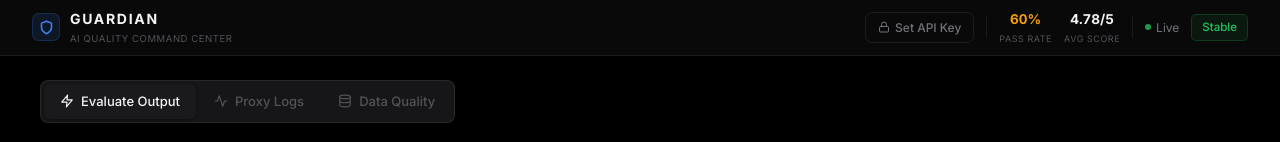
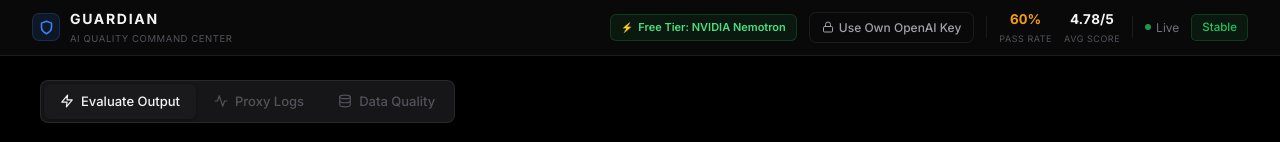
Before and after one commit to Mayank-Chaudhary-011/GUARDIAN, a React (Vite) app in the folder frontend/: page / in a window 1280 px wide. Both pictures are taken after a click on the button "Launch Command Center". Shown: the top 142 px of the page. Built offline with nearby package versions, Linux system fonts and the light colour scheme; no server answers.

Commit message:
feat(ui): free NVIDIA Nemotron default badge and browser-only OpenAI key setup modal

```diff
--- a/frontend/src/components/Header.jsx
+++ b/frontend/src/components/Header.jsx
@@ -77,23 +77,37 @@
 
         {/* Right side stats & BYOK key control */}
         <div className="app-header-controls">
+          {/* Default Engine Indicator */}
+          <div style={{
+            display: 'flex', alignItems: 'center', gap: 5,
+            padding: '4px 10px', borderRadius: 6,
+            background: apiKey ? 'rgba(59,130,246,0.08)' : 'rgba(34,197,94,0.08)',
+            border: `1px solid ${apiKey ? 'rgba(59,130,246,0.2)' : 'rgba(34,197,94,0.2)'}`,
+            fontSize: 11, fontWeight: 600,
+            color: apiKey ? '#93c5fd' : '#4ade80'
+          }}>
+            <span style={{ fontSize: 10 }}>{apiKey ? '🔑' : '⚡'}</span>
+            {apiKey ? 'Custom OpenAI' : 'Free Tier: NVIDIA Nemotron'}
+          </div>
+
           {/* BYOK API Key Button */}
           <button
             onClick={() => setShowModal(true)}
             style={{
               display: 'flex', alignItems: 'center', gap: 5,
-              background: 'transparent',
-              border: `1px solid ${apiKey ? 'rgba(59,130,246,0.3)' : 'rgba(255,255,255,0.08)'}`,
-              color: apiKey ? '#93c5fd' : '#71717a',
+              background: apiKey ? 'rgba(59,130,246,0.12)' : 'transparent',
+              border: `1px solid ${apiKey ? 'rgba(59,130,246,0.35)' : 'rgba(255,255,255,0.08)'}`,
+              color: apiKey ? '#93c5fd' : '#a1a1aa',
               padding: '5px 12px', borderRadius: 7,
               fontSize: 12, fontWeight: 500, cursor: 'pointer',
-              transition: 'border-color 0.15s, color 0.15s',
+              transition: 'all 0.15s ease',
             }}
+            title="Configure your own OpenAI API key"
           >
             <svg width="12" height="12" viewBox="0 0 24 24" fill="none" stroke="currentColor" strokeWidth="2" strokeLinecap="round" strokeLinejoin="round">
               <rect x="3" y="11" width="18" height="11" rx="2" ry="2"/><path d="M7 11V7a5 5 0 0 1 10 0v4"/>
             </svg>
-            {apiKey ? (apiKey.startsWith('nvapi-') ? '⚡ NVIDIA Active' : 'Key Active') : 'Set API Key'}
+            {apiKey ? 'OpenAI Key Active' : 'Use Own OpenAI Key'}
           </button>
 
           {/* Divider */}
@@ -145,43 +159,57 @@
           background: 'rgba(0,0,0,0.6)', backdropFilter: 'blur(6px)',
           zIndex: 1000, display: 'flex', alignItems: 'center', justifyContent: 'center', padding: 20
         }}>
-          <div className="card" style={{ width: '100%', maxWidth: 460, background: '#161618', border: '1px solid rgba(255,255,255,0.1)' }}>
-            <div style={{ display: 'flex', justifyContent: 'space-between', alignItems: 'center', marginBottom: 12 }}>
-              <div style={{ fontSize: 14.5, fontWeight: 600, color: '#f4f4f5', display: 'flex', alignItems: 'center', gap: 8 }}>
-                <svg width="14" height="14" viewBox="0 0 24 24" fill="none" stroke="#71717a" strokeWidth="2" strokeLinecap="round" strokeLinejoin="round">
+          <div className="card" style={{ width: '100%', maxWidth: 470, background: '#161618', border: '1px solid rgba(255,255,255,0.12)', borderRadius: 12, padding: '22px' }}>
+            <div style={{ display: 'flex', justifyContent: 'space-between', alignItems: 'center', marginBottom: 14 }}>
+              <div style={{ fontSize: 15, fontWeight: 600, color: '#f4f4f5', display: 'flex', alignItems: 'center', gap: 8 }}>
+                <svg width="15" height="15" viewBox="0 0 24 24" fill="none" stroke="#60a5fa" strokeWidth="2" strokeLinecap="round" strokeLinejoin="round">
                   <rect x="3" y="11" width="18" height="11" rx="2" ry="2"/><path d="M7 11V7a5 5 0 0 1 10 0v4"/>
                 </svg>
-                Bring Your Own API Key (NVIDIA / OpenAI)
+                Use Your Own OpenAI Key
               </div>
               <button
                 onClick={() => setShowModal(false)}
-                style={{ background: 'none', border: 'none', color: '#52525b', cursor: 'pointer', fontSize: 16, lineHeight: 1 }}
+                style={{ background: 'none', border: 'none', color: '#71717a', cursor: 'pointer', fontSize: 18, lineHeight: 1 }}
               >
                 ✕
               </button>
             </div>
-            <div style={{ fontSize: 12.5, color: '#71717a', lineHeight: 1.6, marginBottom: 14 }}>
-              Enter your <strong>NVIDIA NIM Key</strong> (<code style={{ color: '#86efac' }}>nvapi-...</code> for Nemotron) or <strong>OpenAI Key</strong> (<code style={{ color: '#93c5fd' }}>sk-...</code>). Stored locally in your browser only.
+
+            <div style={{
+              background: 'rgba(34,197,94,0.06)', border: '1px solid rgba(34,197,94,0.18)',
+              borderRadius: 8, padding: '10px 12px', marginBottom: 14, fontSize: 12, color: '#86efac', lineHeight: 1.5
+            }}>
+              ⚡ <strong>Free Tier Active:</strong> GUARDIAN automatically runs evaluations on our backend using <strong>NVIDIA Nemotron 70B</strong>. No setup required!
             </div>
+
+            <div style={{ fontSize: 12.5, color: '#a1a1aa', lineHeight: 1.6, marginBottom: 14 }}>
+              If you have your own OpenAI account or if the server's free-tier rate limits are reached, you can connect your personal OpenAI API key here. It will be stored <strong>only in your browser's local storage</strong>.
+            </div>
+
             <input
               type="password"
-              placeholder="nvapi-... or sk-proj-..."
+              placeholder="sk-proj-... or sk-..."
               value={inputVal}
               onChange={e => setInputVal(e.target.value)}
               className="g-input"
               style={{ fontFamily: 'monospace', marginBottom: 16, fontSize: 13 }}
             />
-            <div style={{ display: 'flex', justifyContent: 'flex-end', gap: 8 }}>
+
+            <div style={{ display: 'flex', justifyContent: 'space-between', alignItems: 'center' }}>
+              <span style={{ fontSize: 11.5, color: '#71717a' }}>
+                {apiKey ? '🟢 Using custom OpenAI key' : '🟢 Using server NVIDIA Nemotron'}
+              </span>
+              <div style={{ display: 'flex', gap: 8 }}>
                 {apiKey && (
                   <button
                     onClick={handleClear}
                     style={{
-                    background: 'transparent', border: '1px solid rgba(239,68,68,0.2)',
+                      background: 'transparent', border: '1px solid rgba(239,68,68,0.25)',
                       color: '#ef4444', padding: '7px 14px', borderRadius: 7, fontSize: 12.5, cursor: 'pointer',
                       fontFamily: 'inherit',
                     }}
                   >
-                  Remove Key
+                    Reset to Free Tier
                   </button>
                 )}
                 <button
@@ -191,6 +219,7 @@
                 >
                   Save Key
                 </button>
+              </div>
             </div>
           </div>
         </div>
```
Lines whose indentation alone changed are shown as unchanged.
